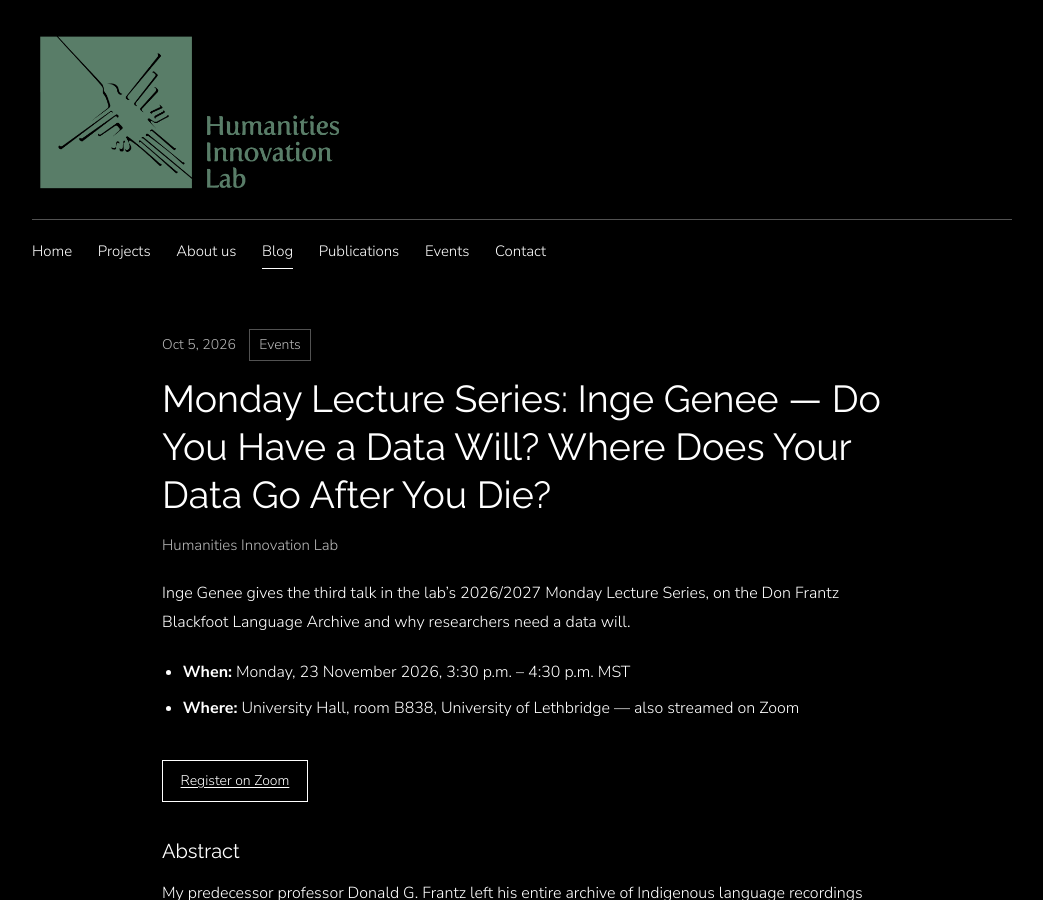
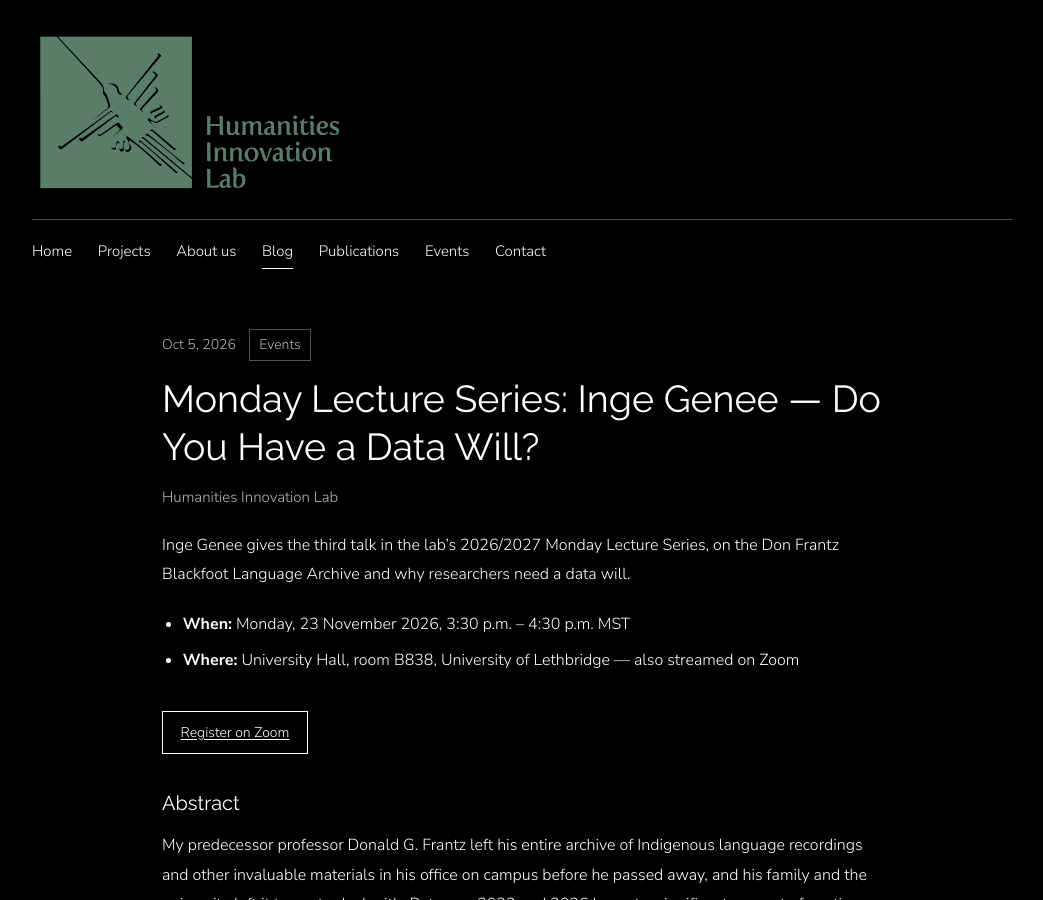
Before and after one commit to Humanities-Innovation-Lab/Humanities-Innovation-Lab.github.io, a Jekyll site: the page built from _posts/2026-10-05-monday-lecture-series-inge-genee-the-don-frantz-blackfoot-language-archive.md, in a window 1280 px wide and 900 px high. Shown: the whole window, without its empty margins (118-1161 px from the left). Built offline with Jekyll 4.4.1, drawn with Linux system fonts in a browser that asks for light colours.

Commit message:
updating Inge's lecture

```diff
--- a/_posts/2026-10-05-monday-lecture-series-inge-genee-the-don-frantz-blackfoot-language-archive.md
+++ b/_posts/2026-10-05-monday-lecture-series-inge-genee-the-don-frantz-blackfoot-language-archive.md
@@ -1,8 +1,9 @@
 ---
 layout: post
-title: "Monday Lecture Series: Inge Genee — Do You Have a Data Will? Where Does Your Data Go After You Die?"
+title: "Monday Lecture Series: Inge Genee — Do You Have a Data Will?"
 date: 2026-10-05 06:00:00 +0000
 categories: ["Events"]
+image: "/assets/img/2026-11-23-genee-mls-poster.jpg"
 description: "Inge Genee of the University of Lethbridge gives the third talk in the lab’s 2026/2027 Monday Lecture Series, on the Don Frantz Blackfoot Language Archive and why researchers need a data will."
 author: "Humanities Innovation Lab"
 ---
```
Also changed, not shown: assets/img/2026-11-23-genee-mls-poster.jpg (added).
